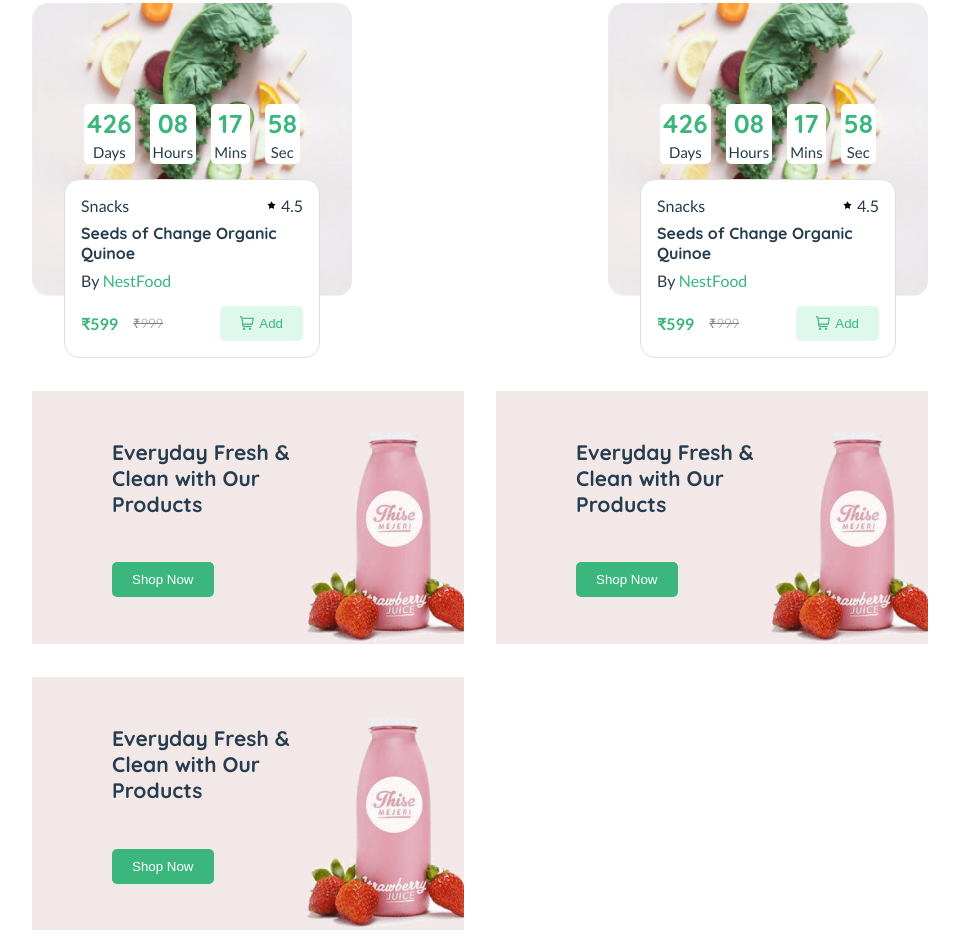
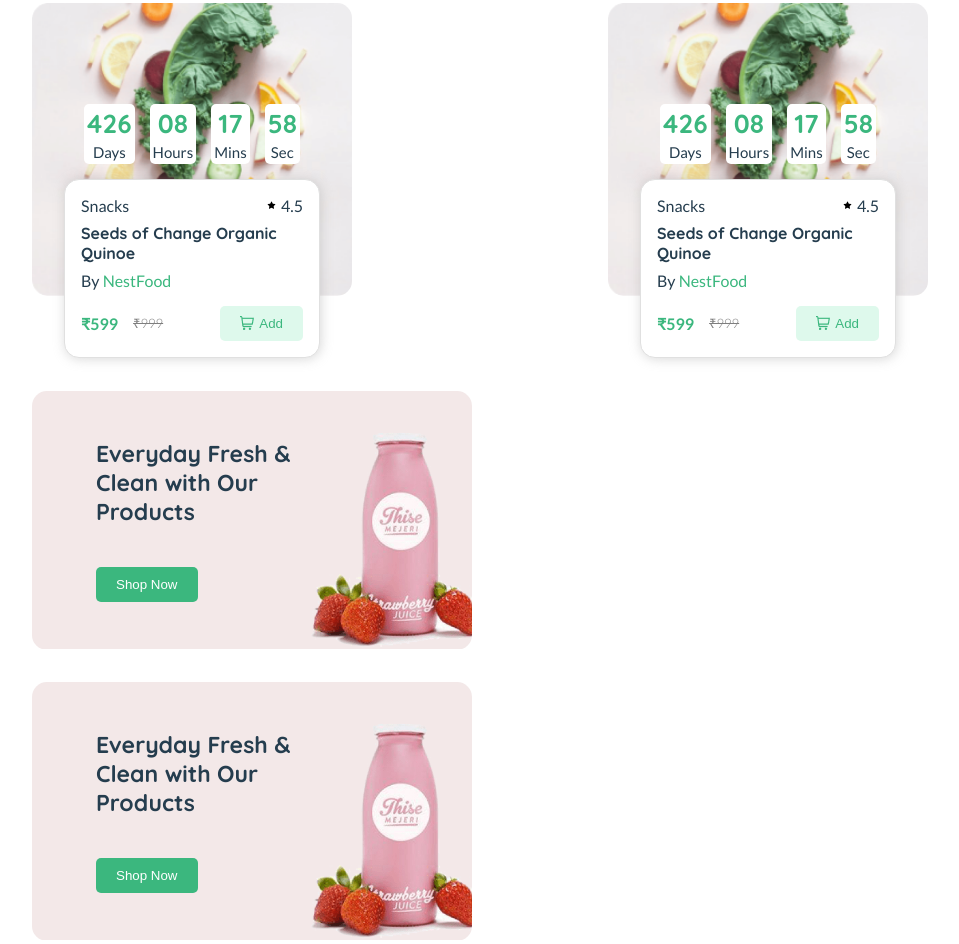
Before and after one commit to utkarshtiwari-1121/ecomm_page, a plain HTML site: page index.html in a window 1280 px wide. Shown: the part 3107-4051 px from the top of the page, without its empty margins (292-1251 px from the left). Drawn offline with nearby package versions, Linux system fonts and the light colour scheme.

Commit message:
some changes

```diff
--- a/index.html
+++ b/index.html
@@ -1206,16 +1206,18 @@
             </div>
           </div>
 
-
           <div class="dod_shopnow">
             <div class="dod_shopnow_content_container">
               <h3>Everyday Fresh & Clean with Our Products</h3>
               <button>Shop Now</button>
             </div>
           </div>
-
         </div>
       </div>
     </section>
+
+    <section class="shop_by_category">
+
+    </section>
   </body>
 </html>
--- a/index.scss
+++ b/index.scss
@@ -12,7 +12,7 @@
 $font-heading: 50px;
 $font-subheading: 30px;
 $font-subsubheading: 26px;
-$font-supersubheading: 21px;
+$font-supersubheading: 23px;
 
 * {
   margin: 0;
@@ -608,6 +608,8 @@
         gap: 1rem;
         background-color: white;
         border: 1px solid #e0e0e0;
+        box-shadow: 1px 1px 12px 0px #adadad78;
+
         max-width: 16rem;
         border-radius: 15px;
         padding: 1rem;
@@ -667,12 +669,13 @@
       }
       .dod_shopnow {
         background-image: url(img/dod_image.png);
-        width: 27rem;
+        width: 27.5rem;
         aspect-ratio: 15.3 / 9;
         background-repeat: no-repeat;
         background-size: contain;
+        border-radius: 15px;
         display: flex;
-        padding: 3rem 5rem;
+        padding: 3rem 4rem;
         .dod_shopnow_content_container {
           // border: 1px solid;
           max-width: 15rem;
@@ -751,6 +754,8 @@
     display: flex;
     flex-wrap: wrap;
     gap: 29px;
+      // box-shadow: 5px 10px #888888;
+
     justify-content: space-between;
 
     .popular_products_cards {
```
Also changed, not shown: index.css, 1 other file.
